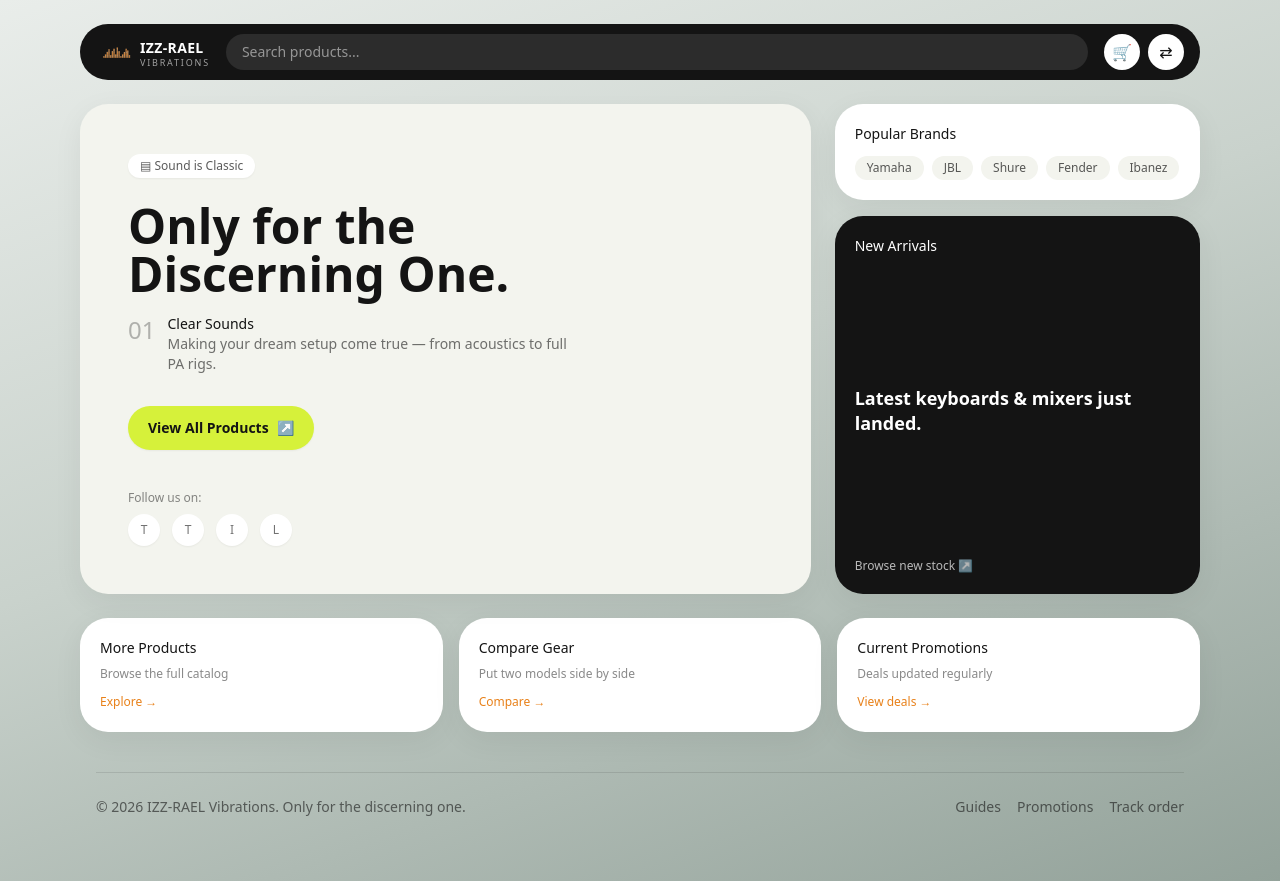
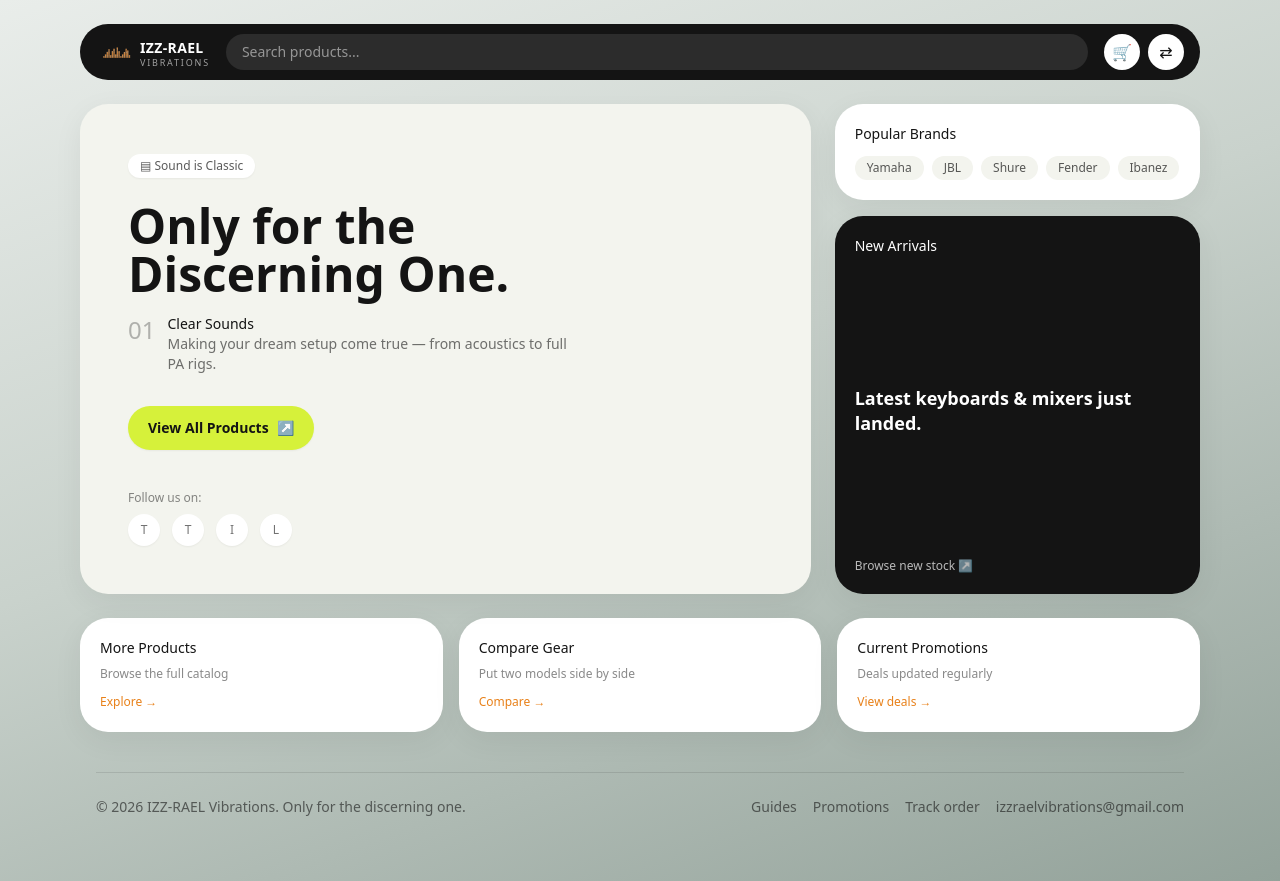
Before and after one commit to fonsi-skater/izz-rael-vibrations, a Next.js app: page / in a window 1280 px wide. Built offline with nearby package versions, Linux system fonts and the light colour scheme.

Commit message:
Add contact email to footer

```diff
--- a/src/components/layout/Footer.tsx
+++ b/src/components/layout/Footer.tsx
@@ -3,10 +3,13 @@
     <footer className="mx-auto max-w-6xl px-4 py-10 text-sm text-brand-dark/60">
       <div className="flex flex-col items-center justify-between gap-3 border-t border-black/10 pt-6 md:flex-row">
         <p>© {new Date().getFullYear()} IZZ-RAEL Vibrations. Only for the discerning one.</p>
-        <div className="flex gap-4">
+        <div className="flex flex-wrap items-center justify-center gap-4">
           <a href="/blog">Guides</a>
           <a href="/promotions">Promotions</a>
           <a href="/orders/track">Track order</a>
+          <a href="mailto:izzraelvibrations@gmail.com">
+            izzraelvibrations@gmail.com
+          </a>
         </div>
       </div>
     </footer>
```
